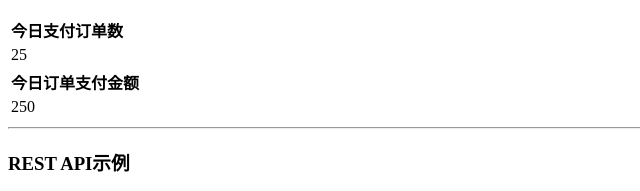
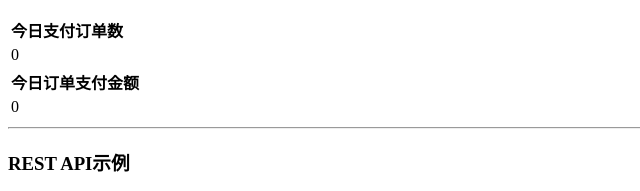
Before and after one commit to reata/real-time-dashboard-example, a plain HTML site: page index.html in a window 1280 px wide. Shown: the part 167-358 px from the top of the page, 0-640 px from the left. Drawn offline with nearby package versions, Linux system fonts and the light colour scheme; some icons are missing.

Commit message:
fix html initial display

```diff
--- a/index.html
+++ b/index.html
@@ -21,7 +21,7 @@
                     <th>今日支付订单数</th>
                 </tr>
                 <tr>
-                    <td id="order_cnt">25</td>
+                    <td id="order_cnt">0</td>
                 </tr>
             </table>
         </div>
@@ -31,7 +31,7 @@
                     <th>今日订单支付金额</th>
                 </tr>
                 <tr>
-                    <td id="order_amount">250</td>
+                    <td id="order_amount">0</td>
                 </tr>
             </table>
         </div>
```
